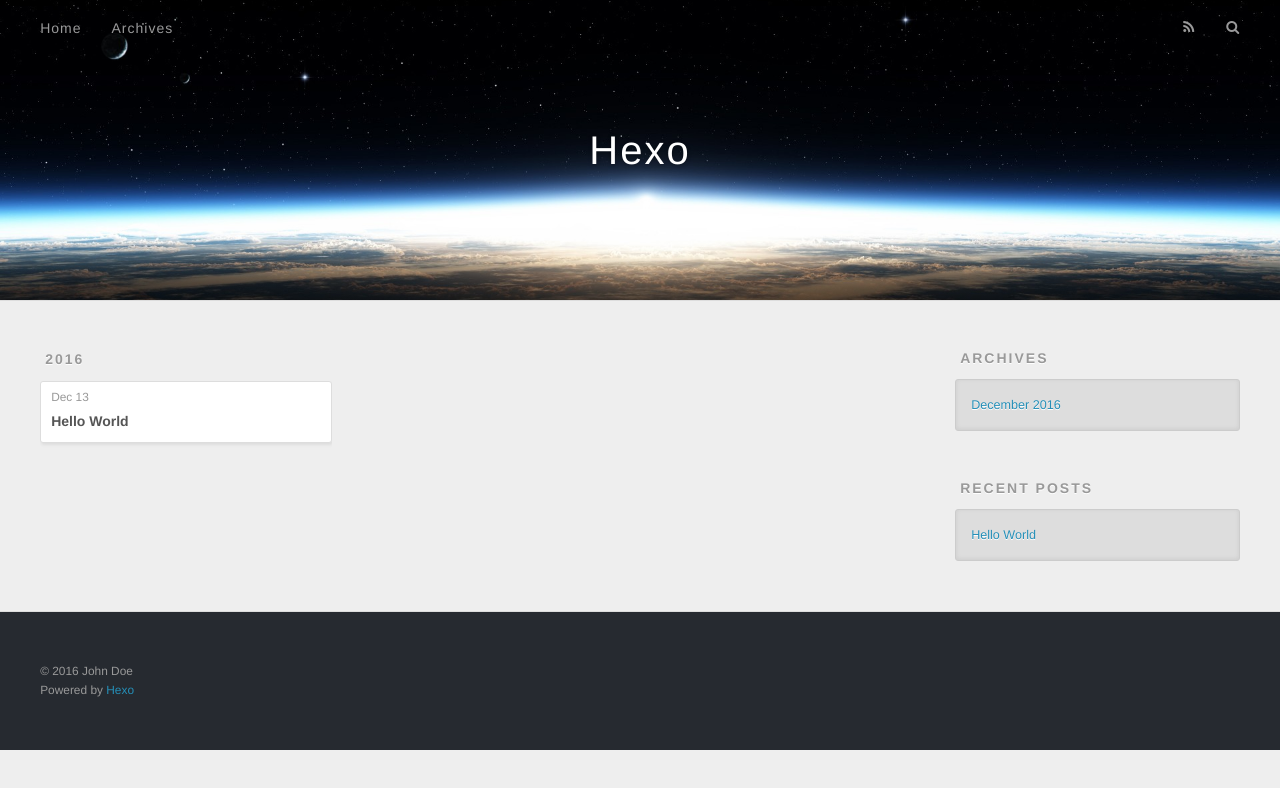
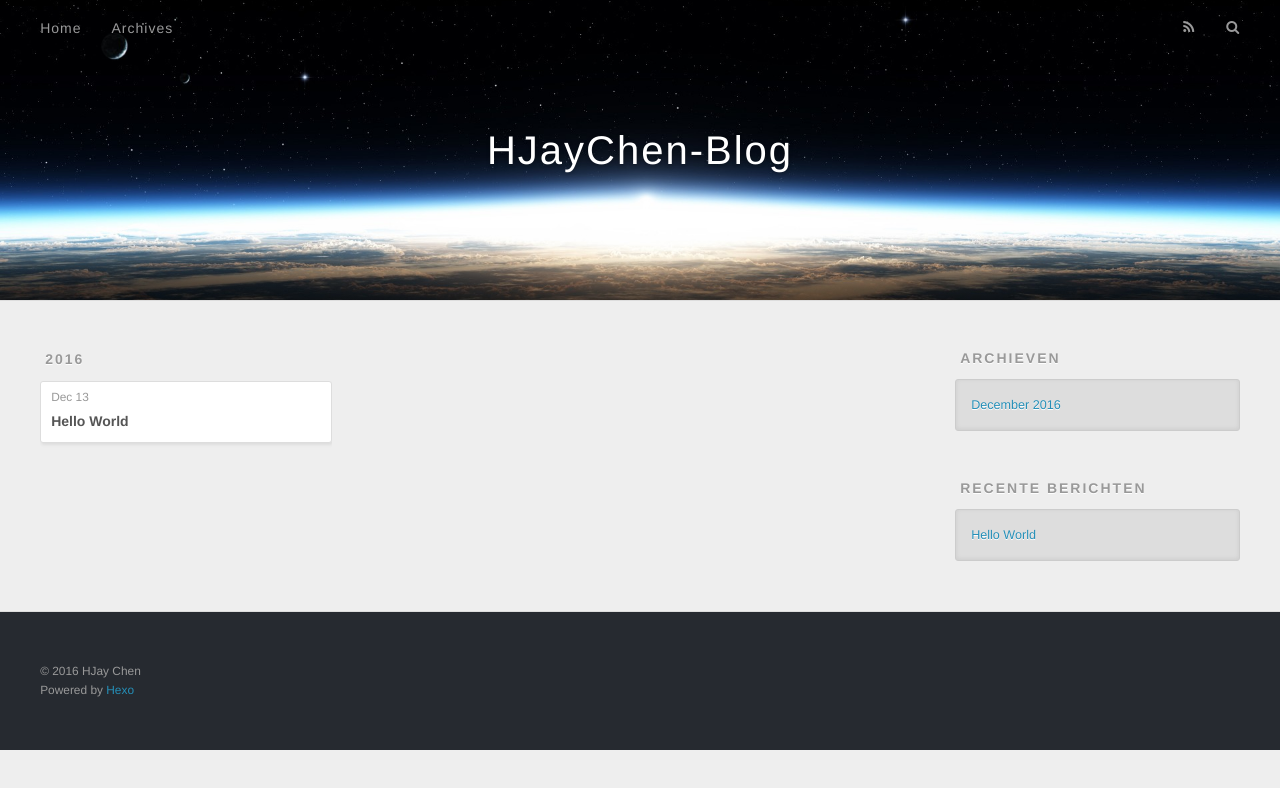
Before and after one commit to H-Jay-Chen/H-Jay-Chen.github.io, a plain HTML site: page archives/2016/12/index.html in a window 1280 px wide. Drawn offline with nearby package versions, Linux system fonts and the light colour scheme.

Commit message:
Site updated: 2016-12-16 10:57:47

```diff
--- a/archives/2016/12/index.html
+++ b/archives/2016/12/index.html
@@ -3,16 +3,16 @@
 <head>
   <meta charset="utf-8">
 
-  <title>Archives: 2016/12 | Hexo</title>
+  <title>Archieven: 2016/12 | HJayChen-Blog</title>
   <meta name="viewport" content="width=device-width, initial-scale=1, maximum-scale=1">
   <meta property="og:type" content="website">
-<meta property="og:title" content="Hexo">
+<meta property="og:title" content="HJayChen-Blog">
 <meta property="og:url" content="http://yoursite.com/archives/2016/12/index.html">
-<meta property="og:site_name" content="Hexo">
+<meta property="og:site_name" content="HJayChen-Blog">
 <meta name="twitter:card" content="summary">
-<meta name="twitter:title" content="Hexo">
+<meta name="twitter:title" content="HJayChen-Blog">
 
-    <link rel="alternate" href="/atom.xml" title="Hexo" type="application/atom+xml">
+    <link rel="alternate" href="/atom.xml" title="HJayChen-Blog" type="application/atom+xml">
 
 
     <link rel="icon" href="/favicon.png">
@@ -33,7 +33,7 @@
   <div id="header-outer" class="outer">
     <div id="header-title" class="inner">
       <h1 id="logo-wrap">
-        <a href="/" id="logo">Hexo</a>
+        <a href="/" id="logo">HJayChen-Blog</a>
       </h1>
 
     </div>
@@ -50,7 +50,7 @@
 
           <a id="nav-rss-link" class="nav-icon" href="/atom.xml" title="RSS Feed"></a>
 
-        <a id="nav-search-btn" class="nav-icon" title="Search"></a>
+        <a id="nav-search-btn" class="nav-icon" title="Zoeken"></a>
       </nav>
       <div id="search-form-wrap">
         <form action="//google.com/search" method="get" accept-charset="UTF-8" class="search-form"><input type="search" name="q" results="0" class="search-form-input" placeholder="Search"><button type="submit" class="search-form-submit">&#xF002;</button><input type="hidden" name="sitesearch" value="http://yoursite.com"></form>
@@ -107,7 +107,7 @@
 
 
   <div class="widget-wrap">
-    <h3 class="widget-title">Archives</h3>
+    <h3 class="widget-title">Archieven</h3>
     <div class="widget">
       <ul class="archive-list"><li class="archive-list-item"><a class="archive-list-link" href="/archives/2016/12/">December 2016</a></li></ul>
     </div>
@@ -117,7 +117,7 @@
 
 
   <div class="widget-wrap">
-    <h3 class="widget-title">Recent Posts</h3>
+    <h3 class="widget-title">Recente berichten</h3>
     <div class="widget">
       <ul>
 
@@ -137,7 +137,7 @@
 
   <div class="outer">
     <div id="footer-info" class="inner">
-      &copy; 2016 John Doe<br>
+      &copy; 2016 HJay Chen<br>
       Powered by <a href="http://hexo.io/" target="_blank">Hexo</a>
     </div>
   </div>
```
Also changed, not shown: 2016/12/13/hello-world/index.html (+9 -9 lines), archives/2016/index.html (+10 -10 lines), archives/index.html (+10 -10 lines), index.html (+11 -11 lines).
